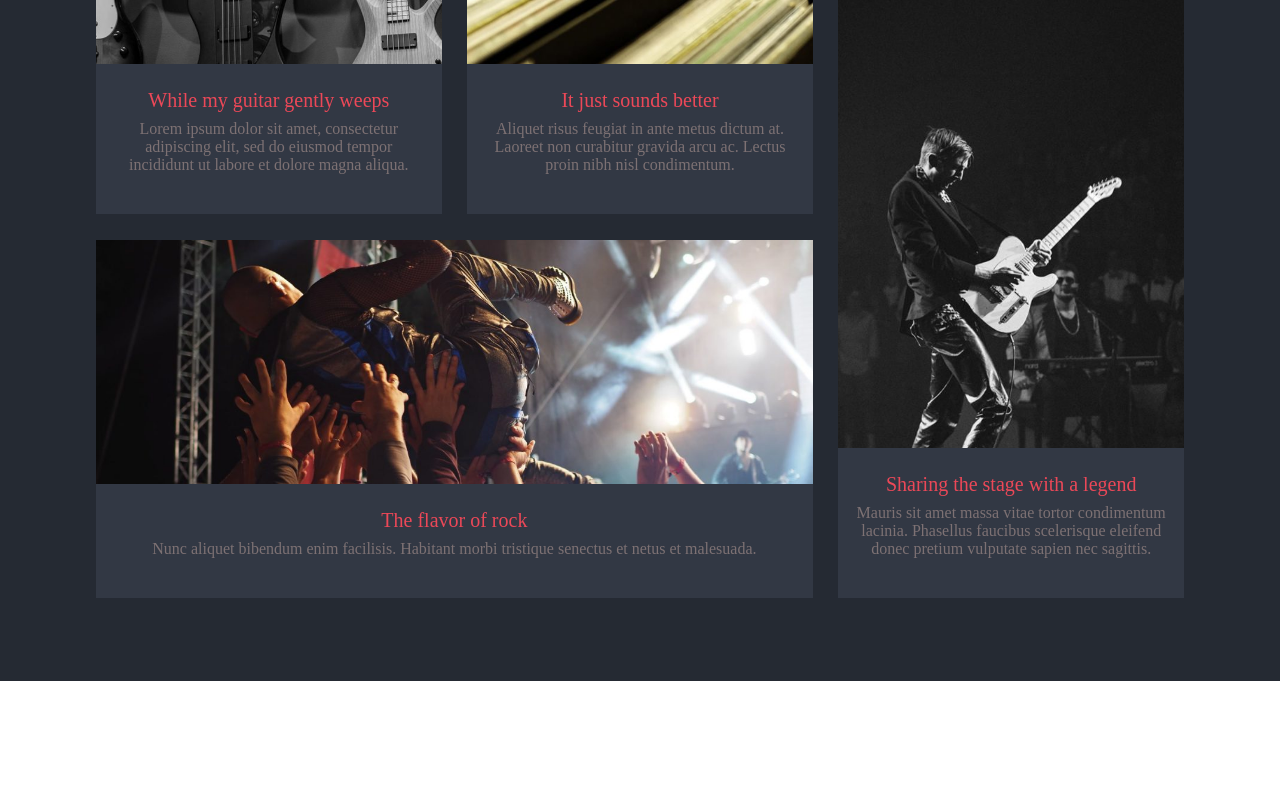
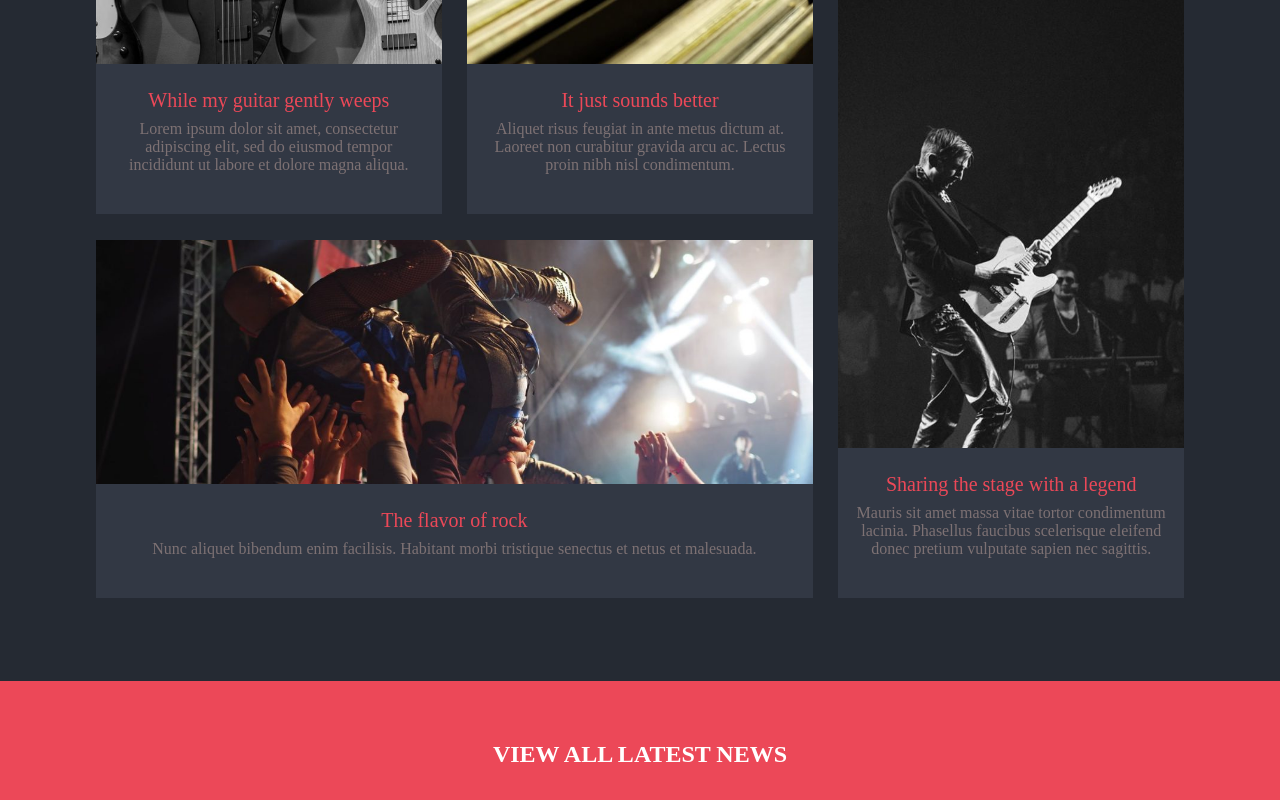
Before and after one commit to GarySmithAlvarezVenturo/proj-html-vuejs, a Vue app: page / in a window 1280 px wide. Shown: the part 2328-3128 px from the top of the page. Before the commit the page ends 3009 px from the top, so only its background shows below. Built offline with nearby package versions, Linux system fonts and the light colour scheme.

Commit message:
banner clickable

```diff
--- a/src/components/AppBanner.vue
+++ b/src/components/AppBanner.vue
@@ -3,18 +3,29 @@
     {
         name        : "AppBanner",
         props       : ['banner_data'],
+        methods     :
+        {
+            banner_clicked()
+            {
+                if (this.banner_data.clickable) this.$emit("link_clicked", this.banner_data.id);
+            }
+        }
     }
 </script>
 
 <template>
     <div class="banner std_flex flex-column"
-    :style="(banner_data.bg_color != '') ? (`background-color:${banner_data.bg_color}`) : ('')">
+    :style="(banner_data.bg_color != '') ? (`background-color:${banner_data.bg_color}`) : ('')"
+    :class="(banner_data.clickable) ? ('clickable') : ('')"
+    v-on:click="banner_clicked()">
         <div class="bar"
         :style="(banner_data.bar_color != '') ? (`background-color:${banner_data.bar_color}`) : ('')">
         </div>
         <div class="banner_box std_flex flex-column justify-content-center">
-            <h2>{{ banner_data.title }}</h2>
-            <div class="line"></div>
+
+            <h2 v-if="!(banner_data.clickable)">{{ banner_data.title }}</h2>
+            <span v-else>{{ banner_data.title }}</span>
+            <div v-if="banner_data.line_bool" class="line"></div>
             <div>
                 <p>{{ banner_data.text }}</p>
             </div>
@@ -26,8 +37,32 @@
 
     @use "../assets/style/main.scss" as *;
 
-    .banner
+     .banner
         {
+            &.clickable
+            {
+                span
+                {
+                    font-size: 1.5rem;
+                    font-weight: 800;
+                    color: white;
+                }
+                .banner_box
+                {
+                    gap: 0;
+                    padding: 2.5rem;
+                }
+
+                &:hover
+                {
+                   cursor: pointer;
+                   background-color: rgb(213, 196, 196) !important;
+                   span
+                   {
+                    color: black !important;
+                   }
+                }
+            }
             .bar
             {
                 width: $bar_width;
@@ -53,4 +88,5 @@
             }
         }
 
+
 </style>
--- a/src/components/AppCard.vue
+++ b/src/components/AppCard.vue
@@ -30,6 +30,7 @@
         {
             width: 100%;
             height: 100%;
+            cursor: pointer;
             img
             {
                 width: 100%;
--- a/src/components/AppMain.vue
+++ b/src/components/AppMain.vue
@@ -17,22 +17,40 @@ export default
       return {
         banner_array: [
           {
+            id: 0,
             bg_color: "#323844",
             bar_color: "#EC4858",
+            line_bool: true,
             title: "Music Is LIfe",
-            text: "Lorem ipsum dolor sit amet, consectetur adipiscing elit, sed do eiusmod tempor incididunt ut labore et dolore magna aliqua. A scelerisque purus semper eget duis at tellus at urna. Felis eget velit aliquet sagittis id consectetur purus ut."
+            text: "Lorem ipsum dolor sit amet, consectetur adipiscing elit, sed do eiusmod tempor incididunt ut labore et dolore magna aliqua. A scelerisque purus semper eget duis at tellus at urna. Felis eget velit aliquet sagittis id consectetur purus ut.",
+            clickable: false
           },
           {
+            id: 1,
             bg_color: "",
             bar_color: "",
+            line_bool: true,
             title: "Latest Band News",
-            text: "Posuere sollicitudin aliquam ultrices sagittis orci. Morbi tristique senectus et netus et. Interdum posuere lorem ipsum dolor sit amet consectetur adipiscing. Hendrerit gravida rutrum quisque non."
+            text: "Posuere sollicitudin aliquam ultrices sagittis orci. Morbi tristique senectus et netus et. Interdum posuere lorem ipsum dolor sit amet consectetur adipiscing. Hendrerit gravida rutrum quisque non.",
+            clickable: false
           },
           {
+            id: 2,
+            bg_color: "#EC4858",
+            bar_color: "",
+            line_bool: false,
+            title: "VIEW ALL LATEST NEWS",
+            text: "",
+            clickable: true
+          },
+          {
+            id: 3,
             bg_color: "",
             bar_color: "",
+            line_bool: true,
             title: "Live Dates",
-            text: "Ac felis donec et odio pellentesque diam volutpat commodo. Et sollicitudin ac orci phasellus egestas tellus. Ac turpis egestas maecenas pharetra convallis posuere morbi. "
+            text: "Ac felis donec et odio pellentesque diam volutpat commodo. Et sollicitudin ac orci phasellus egestas tellus. Ac turpis egestas maecenas pharetra convallis posuere morbi.",
+            clickable: false
           }
         ],
         cards_array: [
@@ -71,8 +89,12 @@ export default
     },
     methods:
     {
-      set_card_classes(index) {
-        switch (index) {
+      set_card_classes(index)
+
+      {
+
+        switch (index)
+        {
           case 0:
             return "first";
           case 1:
@@ -86,6 +108,14 @@ export default
           case 5:
             return "sixth";
         }
+      },
+
+      manage_click(link_id)
+      {
+
+        console.log("Hai cliccato il link..", link_id);
+        console.log("Il titolo dell'elemento cliccato è: ", this.banner_array[link_id].title);
+
       }
     }
   }
@@ -98,23 +128,21 @@ export default
         <h1>Untold Stories</h1>
         <h2>There is an untold story behind every favorite song.</h2>
         <!-- RICORDARSI CAMBIARE COMPONENTE IN APPMENU INVECE CHE COMP MENU -->
-                  <AppMenu menu = "heading_menu" />
+        <AppMenu menu="heading_menu" />
       </div>
     </section>
-          <AppBanner :banner_data = "banner_array[0]" />
+    <AppBanner :banner_data="banner_array[0]" />
     <section id="card_set_section">
-              <AppBanner :banner_data = "banner_array[1]" />
+      <AppBanner :banner_data="banner_array[1]" />
       <div id="card_set">
 
-                <div class="card"
-                  v-for="(item, index) in cards_array"
-                  :key="index"
-                  :class="set_card_classes(index)">
-                  <AppCard :current_card = "item" :index = "index"/>
+        <div class="card" v-for="(item, index) in cards_array" :key="index" :class="set_card_classes(index)">
+          <AppCard :current_card= "item" :index= "index" />
         </div>
 
       </div>
     </section>
+    <AppBanner :banner_data="banner_array[2]" @link_clicked="manage_click" />
   </main>
 </template>
 
@@ -151,10 +179,7 @@ main
                     "fourth fourth sixth";
 
                 margin: 0 auto;
-                .card
-                {
-                    // !!!!
-                }
+
                 .card:nth-child(1)
                 {
                     grid-area: first;
```
Lines whose indentation alone changed are shown as unchanged.
